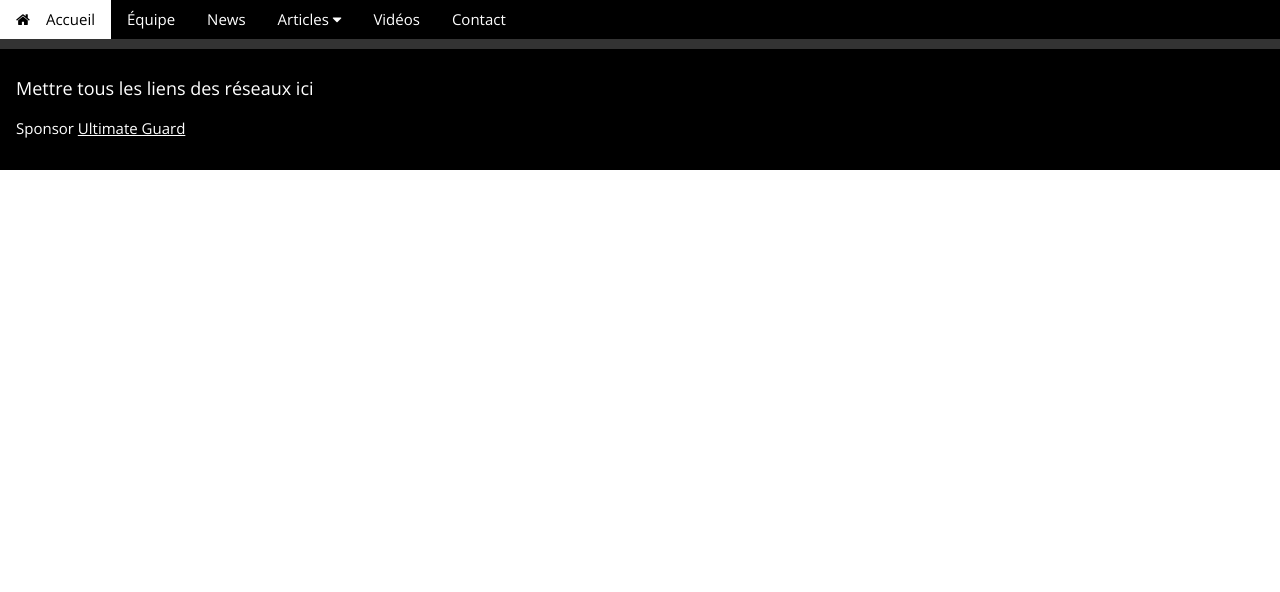
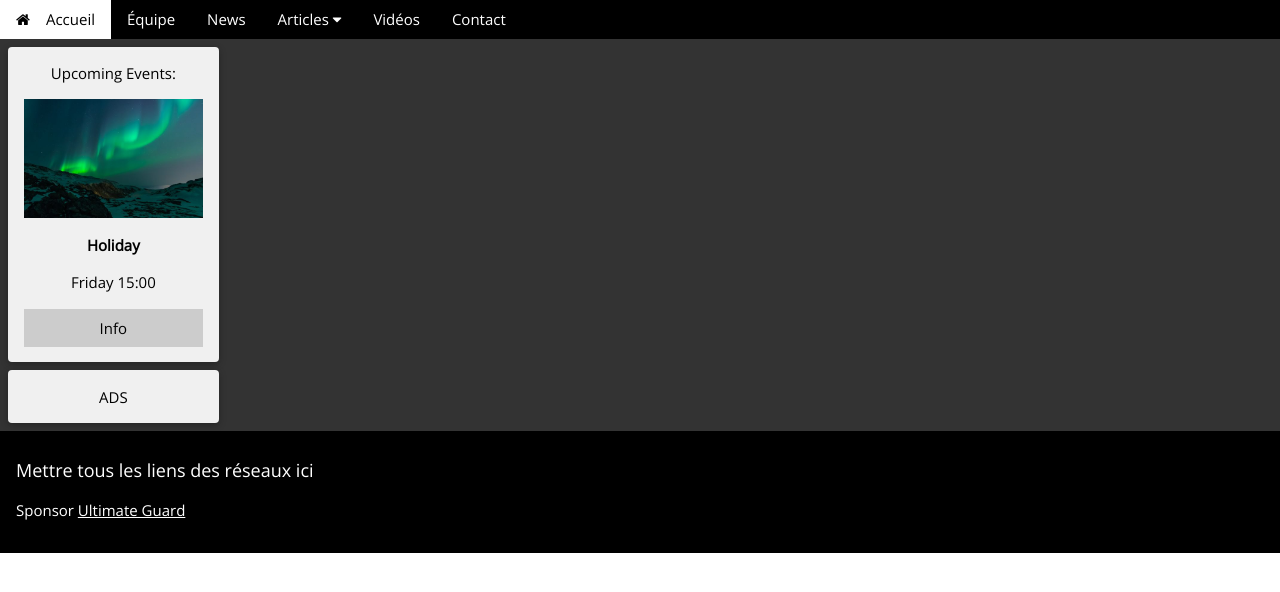
Before and after one commit to Krozark/Roazhon-Sorcers, a Django app: template website/templates/base.html in a window 1280 px wide. Shown: the top 592 px of the page. Run offline with Django 3.2, Linux system fonts and the light colour scheme; the template is opened without the code that fills it, so the values that code supplies are empty.

Commit message:
upgrade skin

```diff
--- a/website/static/website/css/website.css
+++ b/website/static/website/css/website.css
@@ -1,3 +1,25 @@
+/*
+SCSS3 (c) 2011 Maxime Barbier
+Inspired by http://css3please.com/
+*/
+.clearfix, #content .article-line {
+  zoom: 1; }
+  .clearfix:before, #content .article-line:before, .clearfix:after, #content .article-line:after {
+    content: '.';
+    display: block;
+    overflow: hidden;
+    visibility: hidden;
+    font-size: 0;
+    line-height: 0;
+    width: 0;
+    height: 0; }
+  .clearfix:after, #content .article-line:after {
+    clear: both; }
+
+.reset-box {
+  margin: 0;
+  padding: 0; }
+
 html, body, h1, h2, h3, h4, h5 {
   font-family: "Open Sans", sans-serif; }
 
@@ -5,8 +27,20 @@ html, body, h1, h2, h3, h4, h5 {
   padding: 75px;
   margin: 0px; }
 
+.w3-content {
+  max-width: inherit;
+  padding: 8px; }
+
+#right-column div {
+  margin-bottom: 8px; }
+
 #content {
-  max-width: inherit;
-  padding-top: 10px; }
+  padding-right: 8px; }
+  #content .article-line {
+    margin-bottom: 8px; }
+    #content .article-line div {
+      padding-left: 8px; }
+    #content .article-line div:first-child {
+      padding-left: 0px; }
 
 /*# sourceMappingURL=website.css.map */
--- /dev/null
+++ b/website/static/website/sass/css3.scss
@@ -0,0 +1,132 @@
+/*
+SCSS3 (c) 2011 Maxime Barbier
+Inspired by http://css3please.com/
+*/
+
+// --- Extensions
+
+.clearfix {
+    zoom: 1;
+    &:before, &:after {
+        content: '.';
+        display: block;
+        overflow: hidden;
+        visibility: hidden;
+        font-size: 0;
+        line-height: 0;
+        width: 0;
+        height: 0;
+    }
+    &:after { clear: both; }
+}
+
+.reset-box {
+    margin: 0;
+    padding: 0;
+}
+
+// --- Mixins
+
+// Border radius
+@mixin border-radius($top: 8px, $left: false, $bottom: false, $right: false) {
+    @if($left == false) { $left: $top; }
+    @if($bottom == false) { $bottom: $top; }
+    @if($right == false) { $right: $left; }
+    -moz-border-radius: $top $left $bottom $right; // FF1-3.6
+    -webkit-border-radius: $top $left $bottom $right; // Saf3-4, iOS 1-3.2, Android ≤1.6
+    border-radius: $top $left $bottom $right; // Opera 10.5, IE9, Saf5, Chrome, FF4, iOS 4, Android 2.1+
+    // useful if you don't want a bg color from leaking outside the border:
+    -moz-background-clip: padding;
+    -webkit-background-clip: padding-box;
+    background-clip: padding-box;
+}
+
+// Opacity
+@mixin opacity($val) {
+    -khtml-opacity: $val/100; // Safari 1.x (pre WebKit)
+    -ms-filter: "progid:DXImageTransform.Microsoft.Alpha(Opacity=#{$val})"; // IE7-IE8
+    filter: alpha(opacity=$val); // IE6-IE8
+    opacity: $val/100; // Chrome 4+, FF2+, Saf3.1+, Opera 9+, IE9, iOS 3.2+, Android 2.1+
+}
+
+// Box shadow
+@mixin box-shadow($top: 1px, $left: 1px, $size: 4px, $color: #000) {
+    -webkit-box-shadow: $top $left $size $color; // Saf3-4, iOS 4.0.2 - 4.2, Android 2.3+
+    -moz-box-shadow: $top $left $size $color; // FF3.5 - 3.6
+    box-shadow: $top $left $size $color; // Opera 10.5, IE9, FF4+, Chrome 6+, iOS 5
+}
+
+// Background gradient
+@mixin background-gradient($start: #ffffff, $end: #000000, $direction: top, $fallback: false) {
+    @if($fallback== false) { $fallback: $start; }
+    background-color: $fallback;
+    -ms-filter: "progid:DXImageTransform.Microsoft.gradient(startColorStr='#{$start}', EndColorStr='#{$end}')";
+    filter: progid:DXImageTransform.Microsoft.gradient(startColorStr='#{$start}', EndColorStr='#{$end}'); // IE6-IE8
+    background-image: -webkit-gradient(linear, left $direction, left bottom, from($start), to($end)); // Saf4+, Chrome
+    background-image: -webkit-linear-gradient($direction, $start, $end); // Chrome 10+, Saf5.1+, iOS 5+
+    background-image: -moz-linear-gradient($direction, $start, $end); // FF3.6
+    background-image: -ms-linear-gradient($direction, $start, $end); // IE10
+    background-image: -o-linear-gradient($direction, $start, $end); // Opera 11.10+
+    background-image: linear-gradient($direction bottom, $start, $end);
+}
+
+// Rotate
+@mixin rotate($deg) {
+  -webkit-transform: rotate($deg); // Saf3.1+, Chrome
+     -moz-transform: rotate($deg); // FF3.5+
+      -ms-transform: rotate($deg); // IE9
+       -o-transform: rotate($deg); // Opera 10.5
+          transform: rotate($deg);
+}
+
+// Scale
+@mixin scale($val) {
+  -webkit-transform: scale($val); // Saf3.1+, Chrome
+     -moz-transform: scale($val); // FF3.5+
+      -ms-transform: scale($val); // IE9
+       -o-transform: scale($val); // Opera 10.5+
+          transform: scale($val);
+}
+
+// 3D transform
+@mixin transform-3d($deg: 180deg, $perspective: 300, $style: preserve-3d) {
+  -webkit-perspective: $perspective; // Saf4+, Chrome 12+
+     -moz-perspective: $perspective; // FF10+
+      -ms-perspective: $perspective; // IE10+
+          perspective: $perspective;
+  -webkit-transform: rotateY($deg); -webkit-transform-style: $style;
+     -moz-transform: rotateY($deg); -moz-transform-style: $style;
+      -ms-transform: rotateY($deg); -ms-transform-style: $style;
+          transform: rotateY($deg); transform-style: $style;
+}
+
+// Transition
+@mixin transition($which, $duration: 0.3s, $effect: ease-out) {
+  -webkit-transition: $which $duration $effect; // Saf3.2+, Chrome
+     -moz-transition: $which $duration $effect; // FF4+
+      -ms-transition: $which $duration $effect; // IE10
+       -o-transition: $which $duration $effect; // Opera 10.5+
+          transition: $which $duration $effect;
+
+}
+
+// Background size
+@mixin background-size($x: 100%, $y: 100%) {
+  -webkit-background-size: $x $y; // Saf3-4
+     -moz-background-size: $x $y; // FF3.6
+          background-size: $x $y; // Opera, IE9, Saf5, Chrome, FF4
+}
+
+// Box columns
+@mixin box-column($count: 2, $gap: 10px) {
+  -webkit-column-count: $count; -webkit-column-gap: $gap; // Saf3, Chrome
+     -moz-column-count: $count; -moz-column-gap: $gap; // FF3.5+
+          column-count: $count; column-gap: $gap; // Opera 11+
+}
+
+// Tab size
+@mixin tab-size($size: 2) {
+  -moz-tab-size: $size; // Firefox 4+
+    -o-tab-size: $size; // Opera 10.60+
+       tab-size: $size;
+}
--- a/website/static/website/sass/website.scss
+++ b/website/static/website/sass/website.scss
@@ -1,3 +1,6 @@
+@import "css3.scss";
+
+
 html,body,h1,h2,h3,h4,h5 {
     font-family: "Open Sans", sans-serif
 }
@@ -7,11 +10,31 @@ html,body,h1,h2,h3,h4,h5 {
     margin : 0px;
 }
 
-#content {
+.w3-content {
     max-width: inherit;
-    padding-top:10px;
+    padding:8px;
+}
 
-    .article {
-        //max-height: 200px;
+#right-column {
+    div {
+        margin-bottom:8px;
     }
 }
+
+#content {
+    padding-right: 8px;
+    .article-line {
+        @extend .clearfix;
+        margin-bottom: 8px;
+        //max-height: 200px;
+
+        div {
+            padding-left:8px;
+        }
+
+        div:first-child {
+            padding-left : 0px;
+        }
+
+    }
+}
--- a/website/templates/base.html
+++ b/website/templates/base.html
@@ -61,8 +61,34 @@
         </div>
 
         {% block app.header %}{% endblock %}
-        <div id="content" class="w3-theme-l1">
-            {% block app.content %}{% endblock %}
+
+        <div class="w3-container w3-content w3-theme-l1">
+            <!-- The Grid -->
+            <div class="w3-row">
+                <div class="w3-col m10 " id="content">
+                    {% block app.content %}{% endblock %}
+                </div>
+
+                <!-- Right Column -->
+                <div class="w3-col m2">
+                    <div class="w3-card-2 w3-round w3-theme-l5 w3-center" id="right-column">
+                        <div class="w3-container">
+                            <p>Upcoming Events:</p>
+                            <img src="{{STATIC_URL}}/website/img/lights.jpg" alt="event" style="width:100%;">
+                            <p><strong>Holiday</strong></p>
+                            <p>Friday 15:00</p>
+                            <p><button class="w3-button w3-block w3-theme-l4">Info</button></p>
+                        </div>
+                    </div>
+                    <div class="w3-card-2 w3-round w3-theme-l5 w3-center">
+                        <div class="w3-container">
+                            <p>ADS</p>
+                        </div>
+                    </div>
+                    <!-- End Right Column -->
+                </div>
+            </div>
+            <!-- End Grid -->
         </div>
 
         <!-- Page Container -->
```
Also changed, not shown: website/static/website/css/css3.css (added, +23 -0 lines), website/templates/website/home.html (+7 -13 lines), 2 other files.
